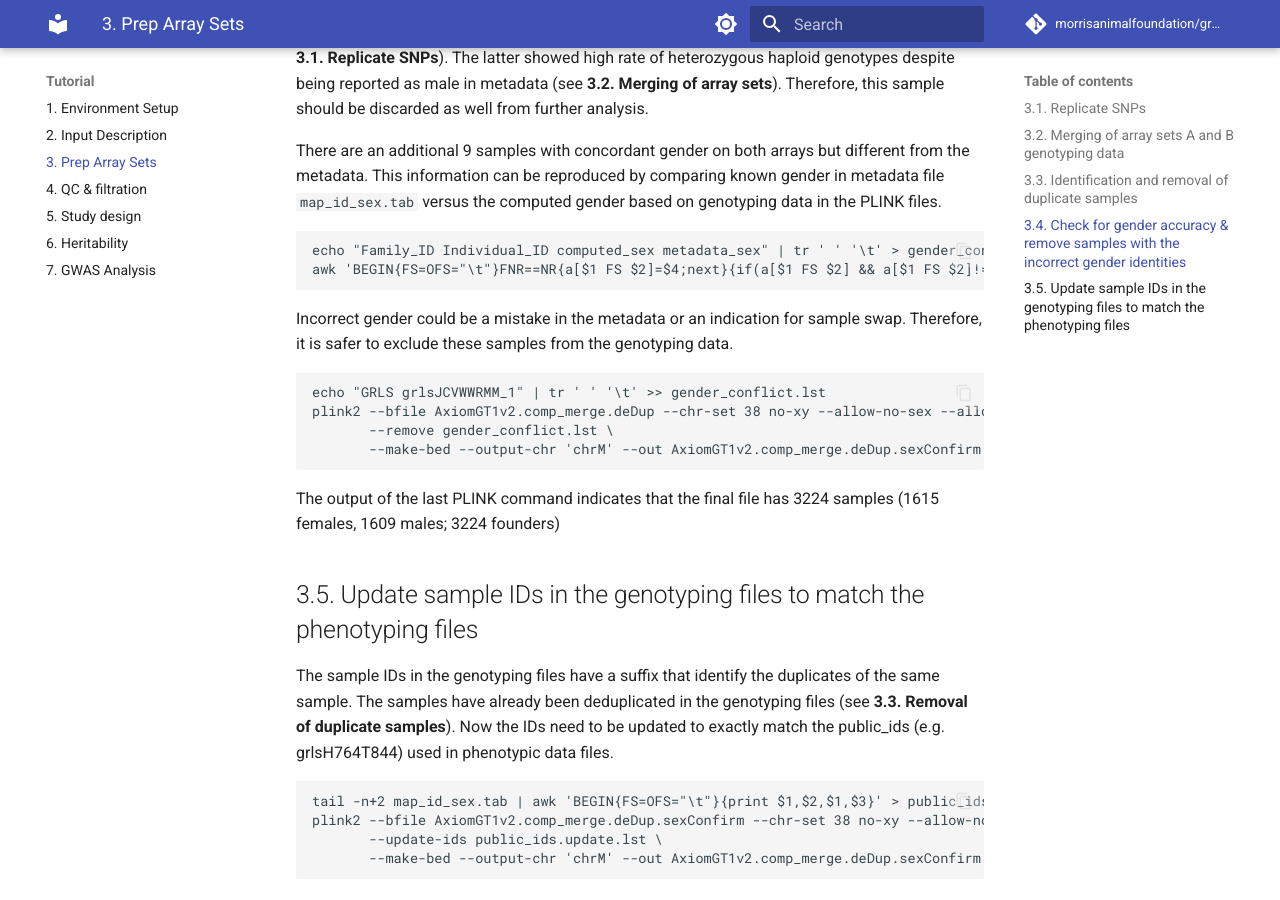
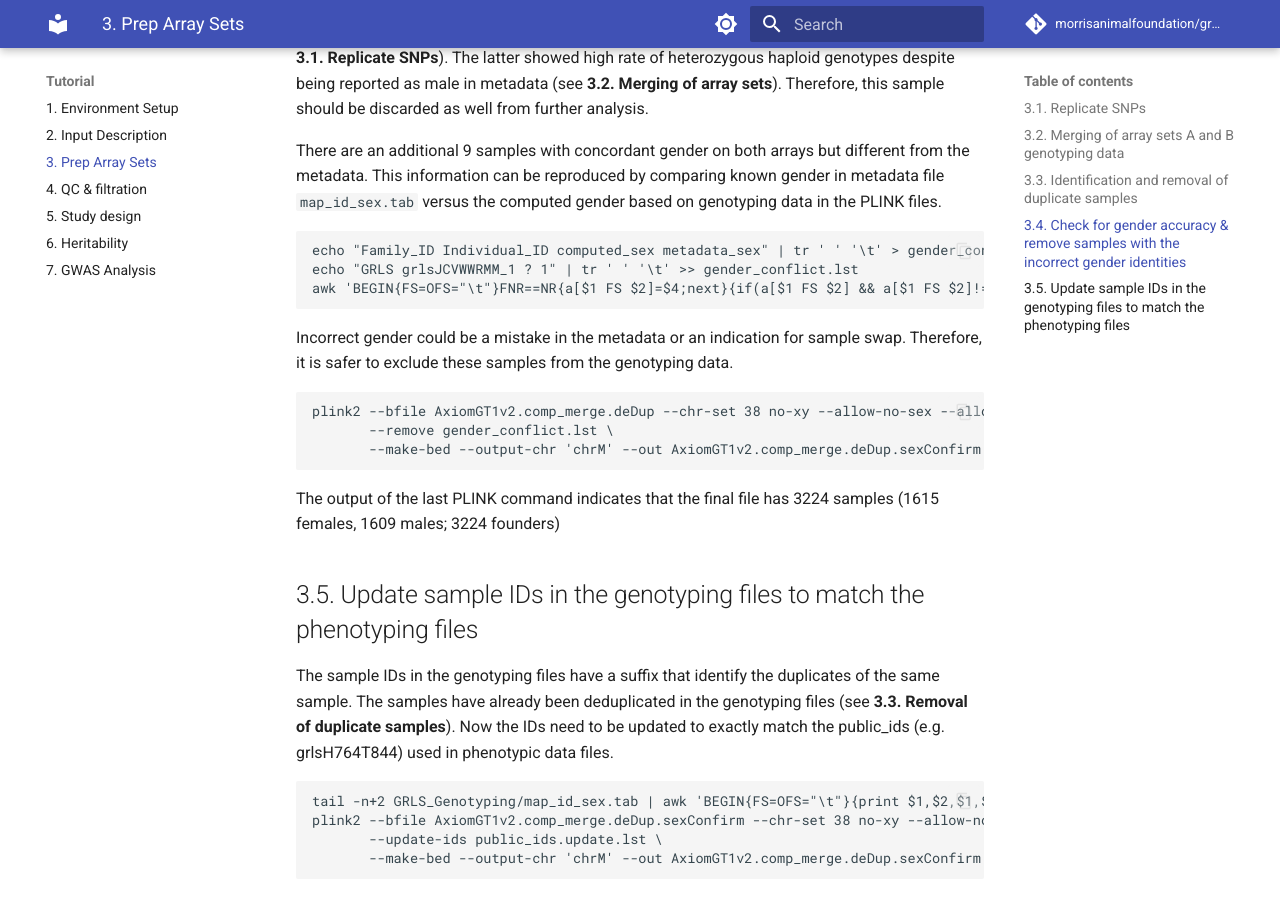
Before and after one commit to morrisanimalfoundation/grGWAS, an MkDocs documentation site: the page built from docs/3.prep_arrays.md, in a window 1280 px wide and 900 px high, scrolled down 4523 px. Built offline with MkDocs 1.6.1 and Material for MkDocs 9.7.7, drawn with Linux system fonts in a browser that asks for light colours; comment, search, counter and statistics services are not loaded.

Commit message:
fix path

````diff
--- a/docs/3.prep_arrays.md
+++ b/docs/3.prep_arrays.md
@@ -154,12 +154,12 @@
 There are an additional 9 samples with concordant gender on both arrays but different from the metadata. This information can be reproduced by comparing known gender in metadata file `map_id_sex.tab` versus the computed gender based on genotyping data in the PLINK files.
 ```
 echo "Family_ID Individual_ID computed_sex metadata_sex" | tr ' ' '\t' > gender_conflict.lst
-awk 'BEGIN{FS=OFS="\t"}FNR==NR{a[$1 FS $2]=$4;next}{if(a[$1 FS $2] && a[$1 FS $2]!=$5)print $1,$2,$5,a[$1 FS $2]}' map_id_sex.tab AxiomGT1v2.comp_merge.deDup.fam >> gender_conflict.lst
+echo "GRLS grlsJCVWWRMM_1 ? 1" | tr ' ' '\t' >> gender_conflict.lst
+awk 'BEGIN{FS=OFS="\t"}FNR==NR{a[$1 FS $2]=$4;next}{if(a[$1 FS $2] && a[$1 FS $2]!=$5)print $1,$2,$5,a[$1 FS $2]}' GRLS_Genotyping/map_id_sex.tab AxiomGT1v2.comp_merge.deDup.fam >> gender_conflict.lst
 ```
 
 Incorrect gender could be a mistake in the metadata or an indication for sample swap. Therefore, it is safer to exclude these samples from the genotyping data.
 ```
-echo "GRLS grlsJCVWWRMM_1" | tr ' ' '\t' >> gender_conflict.lst
 plink2 --bfile AxiomGT1v2.comp_merge.deDup --chr-set 38 no-xy --allow-no-sex --allow-extra-chr \
        --remove gender_conflict.lst \
        --make-bed --output-chr 'chrM' --out AxiomGT1v2.comp_merge.deDup.sexConfirm
@@ -171,7 +171,7 @@
 The sample IDs in the genotyping files have a suffix that identify the duplicates of the same sample. The samples have already been deduplicated in the genotyping files (see **3.3. Removal of duplicate samples**). Now the IDs need to be updated to exactly match the public_ids (e.g. grlsH764T844) used in phenotypic data files.
 
 ```
-tail -n+2 map_id_sex.tab | awk 'BEGIN{FS=OFS="\t"}{print $1,$2,$1,$3}' > public_ids.update.lst
+tail -n+2 GRLS_Genotyping/map_id_sex.tab | awk 'BEGIN{FS=OFS="\t"}{print $1,$2,$1,$3}' > public_ids.update.lst
 plink2 --bfile AxiomGT1v2.comp_merge.deDup.sexConfirm --chr-set 38 no-xy --allow-no-sex --allow-extra-chr \
        --update-ids public_ids.update.lst \
        --make-bed --output-chr 'chrM' --out AxiomGT1v2.comp_merge.deDup.sexConfirm.public_ids
````
